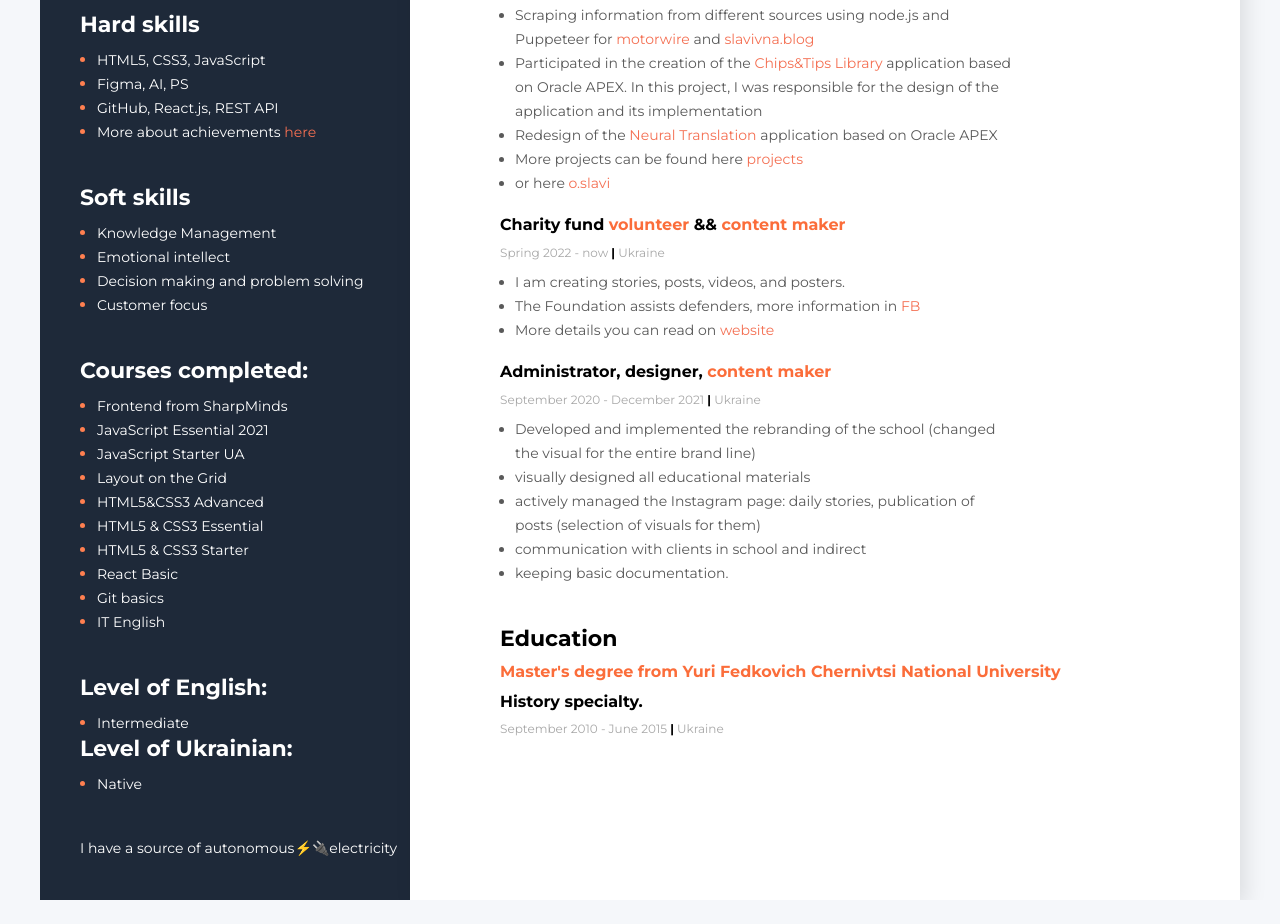
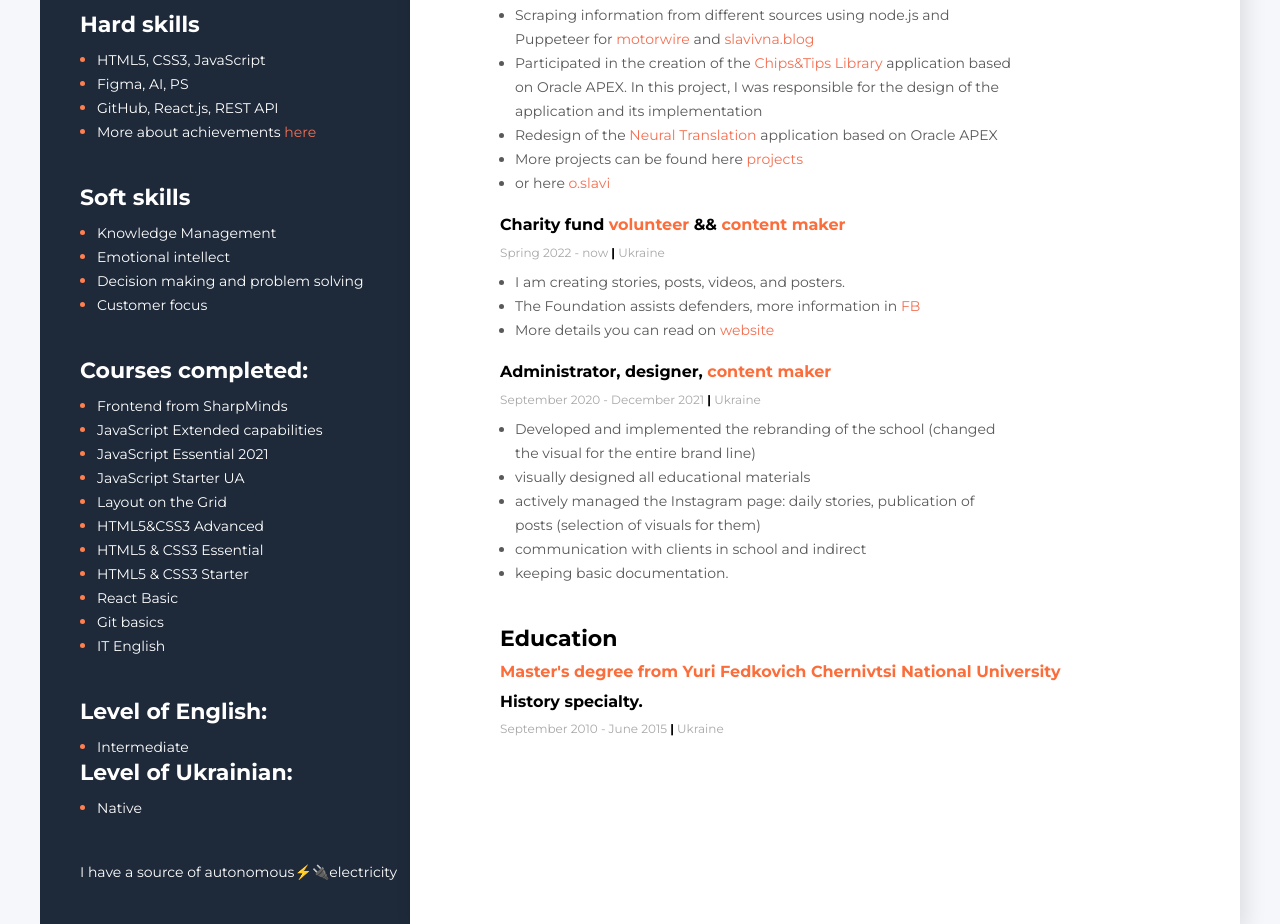
Before and after one commit to Slavivna/resume, a plain HTML site: page index.html in a window 1280 px wide. Shown: the part 673-1597 px from the top of the page. Before the commit the page ends 1573 px from the top, so only its background shows below. Drawn offline with Linux system fonts and the light colour scheme.

Commit message:
Update index.html

```diff
--- a/index.html
+++ b/index.html
@@ -379,6 +379,9 @@
             </li>
 
             <li class="li">
+              <span class="skils">JavaScript Extended capabilities </span>
+            </li>
+            <li class="li">
               <span class="skils">JavaScript Essential 2021 </span>
             </li>
 
```
